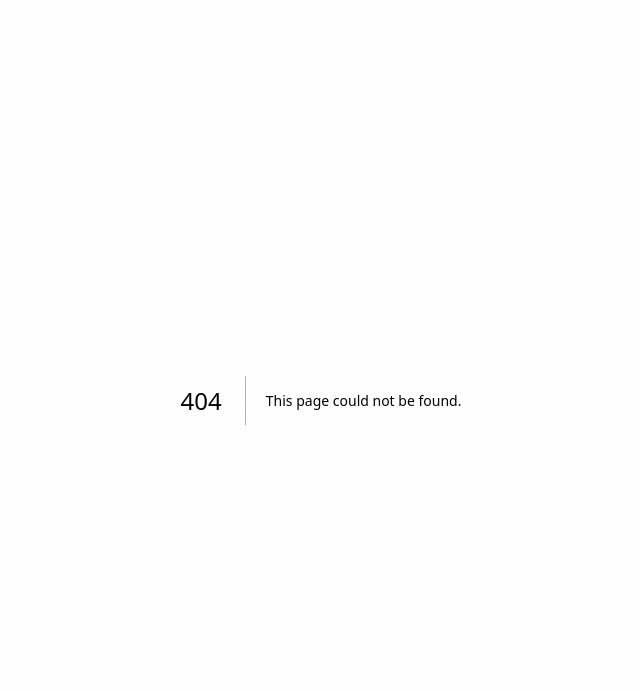
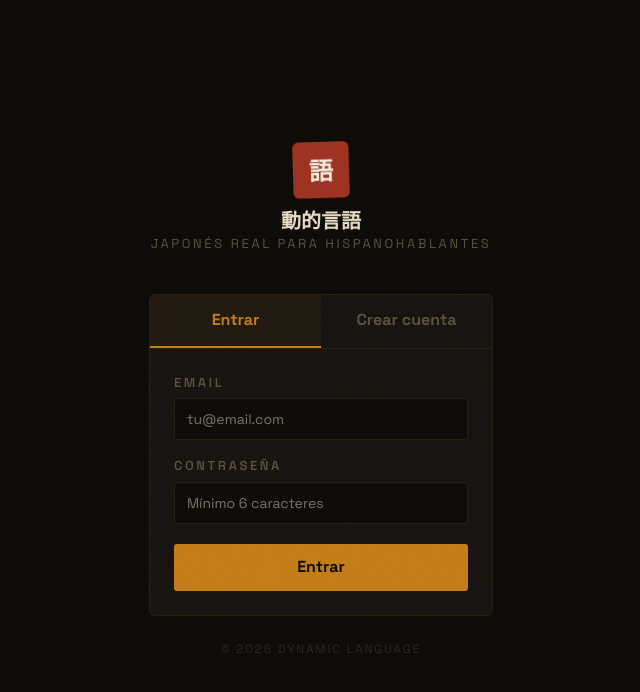
Before and after one commit to Ixo22/dynamic-language, a Next.js app: page /login in a window 1280 px wide. Before the commit this address had no page. Shown: the top 692 px of the page, without its empty margins (319-959 px from the left). Built offline with nearby package versions, Linux system fonts and the light colour scheme.

Commit message:
feat: auth — login page + protected routes
- /login: email + password form, sign in / sign up toggle
- /lesson: redirects to /login if no session
- /: redirects to /lesson or /login based on auth state

```diff
--- a/src/app/lesson/page.tsx
+++ b/src/app/lesson/page.tsx
@@ -1,7 +1,14 @@
+import { redirect } from 'next/navigation'
+import { createClient } from '@/lib/supabase/server'
 import { LessonPanel } from '@/components/lesson/LessonPanel'
 import { KanaOverlay } from '@/components/kana/KanaOverlay'
 
-export default function LessonPage() {
+export default async function LessonPage() {
+  const supabase = await createClient()
+  const { data: { user } } = await supabase.auth.getUser()
+
+  if (!user) redirect('/login')
+
   return (
     <>
       <LessonPanel />
--- /dev/null
+++ b/src/app/login/page.tsx
@@ -0,0 +1,147 @@
+'use client'
+
+import { useState } from 'react'
+import { useRouter } from 'next/navigation'
+import { createClient } from '@/lib/supabase/client'
+
+type Mode = 'login' | 'signup'
+
+export default function LoginPage() {
+  const router   = useRouter()
+  const [mode, setMode]       = useState<Mode>('login')
+  const [email, setEmail]     = useState('')
+  const [password, setPassword] = useState('')
+  const [loading, setLoading] = useState(false)
+  const [error, setError]     = useState<string | null>(null)
+
+  async function handleSubmit(e: React.FormEvent) {
+    e.preventDefault()
+    setError(null)
+    setLoading(true)
+
+    const supabase = createClient()
+
+    try {
+      if (mode === 'login') {
+        const { error } = await supabase.auth.signInWithPassword({ email, password })
+        if (error) throw error
+      } else {
+        const { error } = await supabase.auth.signUp({ email, password })
+        if (error) throw error
+      }
+      router.push('/lesson')
+      router.refresh()
+    } catch (err: unknown) {
+      const msg = err instanceof Error ? err.message : 'Error desconocido'
+      setError(
+        msg.includes('Invalid login') ? 'Email o contraseña incorrectos' :
+        msg.includes('already registered') ? 'Este email ya tiene cuenta, inicia sesión' :
+        msg.includes('Password should') ? 'La contraseña debe tener al menos 6 caracteres' :
+        msg
+      )
+    } finally {
+      setLoading(false)
+    }
+  }
+
+  return (
+    <div style={{
+      position: 'fixed', inset: 0,
+      display: 'flex', alignItems: 'center', justifyContent: 'center',
+      background: 'var(--bg)', color: 'var(--text)',
+    }}>
+      {/* Ambient kanji */}
+      <div className="absolute inset-0 flex items-center justify-center pointer-events-none select-none breathe" aria-hidden>
+        <span className="jp font-black" style={{ fontSize: 'clamp(16rem, 60vw, 28rem)', color: 'var(--text)', opacity: 0.03, lineHeight: 1 }}>語</span>
+      </div>
+
+      <div className="relative w-full max-w-sm mx-auto px-5 fade-up">
+        {/* Logo */}
+        <div className="flex flex-col items-center gap-3 mb-10">
+          <div className="w-14 h-14 flex items-center justify-center jp font-black text-2xl select-none sway"
+            style={{ background: 'var(--red)', color: '#f5ede0', borderRadius: 6 }}>語</div>
+          <div className="text-center">
+            <h1 className="jp font-bold text-xl leading-none" style={{ color: 'var(--text)' }}>動的言語</h1>
+            <p className="text-[10px] tracking-[0.2em] uppercase mt-1" style={{ color: 'var(--muted)' }}>Japonés real para hispanohablantes</p>
+          </div>
+        </div>
+
+        {/* Card */}
+        <div style={{ background: 'var(--surface)', border: '1px solid var(--border)', borderRadius: 6, overflow: 'hidden' }}>
+          {/* Mode toggle */}
+          <div className="flex" style={{ borderBottom: '1px solid var(--border)' }}>
+            {(['login', 'signup'] as Mode[]).map(m => (
+              <button key={m} onClick={() => { setMode(m); setError(null) }}
+                className="flex-1 py-3.5 text-sm font-bold transition-all"
+                style={{
+                  color: mode === m ? 'var(--amber)' : 'var(--muted)',
+                  background: mode === m ? 'rgba(196,125,23,0.06)' : 'transparent',
+                  borderBottom: `2px solid ${mode === m ? 'var(--amber)' : 'transparent'}`,
+                }}
+              >
+                {m === 'login' ? 'Entrar' : 'Crear cuenta'}
+              </button>
+            ))}
+          </div>
+
+          {/* Form */}
+          <form onSubmit={handleSubmit} className="flex flex-col gap-4 p-6">
+            <div className="flex flex-col gap-1.5">
+              <label className="text-[10px] tracking-[0.2em] uppercase font-semibold" style={{ color: 'var(--muted)' }}>
+                Email
+              </label>
+              <input
+                type="email" required autoComplete="email"
+                value={email} onChange={e => setEmail(e.target.value)}
+                placeholder="tu@email.com"
+                className="w-full px-3 py-2.5 text-sm outline-none transition-colors"
+                style={{ background: 'var(--bg)', border: '1px solid var(--border)', borderRadius: 3, color: 'var(--text)' }}
+                onFocus={e => (e.currentTarget.style.borderColor = 'var(--amber)')}
+                onBlur={e  => (e.currentTarget.style.borderColor = 'var(--border)')}
+              />
+            </div>
+
+            <div className="flex flex-col gap-1.5">
+              <label className="text-[10px] tracking-[0.2em] uppercase font-semibold" style={{ color: 'var(--muted)' }}>
+                Contraseña
+              </label>
+              <input
+                type="password" required autoComplete={mode === 'login' ? 'current-password' : 'new-password'}
+                value={password} onChange={e => setPassword(e.target.value)}
+                placeholder="Mínimo 6 caracteres"
+                className="w-full px-3 py-2.5 text-sm outline-none transition-colors"
+                style={{ background: 'var(--bg)', border: '1px solid var(--border)', borderRadius: 3, color: 'var(--text)' }}
+                onFocus={e => (e.currentTarget.style.borderColor = 'var(--amber)')}
+                onBlur={e  => (e.currentTarget.style.borderColor = 'var(--border)')}
+              />
+            </div>
+
+            {error && (
+              <p className="text-xs slide-down px-3 py-2.5" style={{ color: 'var(--red)', background: 'rgba(158,50,34,0.08)', border: '1px solid rgba(158,50,34,0.2)', borderRadius: 3 }}>
+                {error}
+              </p>
+            )}
+
+            <button type="submit" disabled={loading}
+              className="w-full py-3 text-sm font-bold transition-all mt-1"
+              style={{
+                background: loading ? 'var(--muted)' : 'var(--amber)',
+                color: '#0d0b08',
+                borderRadius: 3,
+                opacity: loading ? 0.7 : 1,
+              }}
+              onMouseEnter={e => { if (!loading) e.currentTarget.style.background = 'var(--amber-l)' }}
+              onMouseLeave={e => { if (!loading) e.currentTarget.style.background = 'var(--amber)' }}
+            >
+              {loading ? '...' : mode === 'login' ? 'Entrar' : 'Crear cuenta'}
+            </button>
+          </form>
+        </div>
+
+        <p className="text-center mt-6 text-[9px] tracking-[0.15em] uppercase" style={{ color: 'var(--muted)', opacity: 0.4 }}>
+          © {new Date().getFullYear()} Dynamic Language
+        </p>
+      </div>
+    </div>
+  )
+}
--- a/src/app/page.tsx
+++ b/src/app/page.tsx
@@ -1,5 +1,9 @@
 import { redirect } from 'next/navigation'
+import { createClient } from '@/lib/supabase/server'
 
-export default function Home() {
-  redirect('/lesson')
+export default async function Home() {
+  const supabase = await createClient()
+  const { data: { user } } = await supabase.auth.getUser()
+
+  redirect(user ? '/lesson' : '/login')
 }
```
